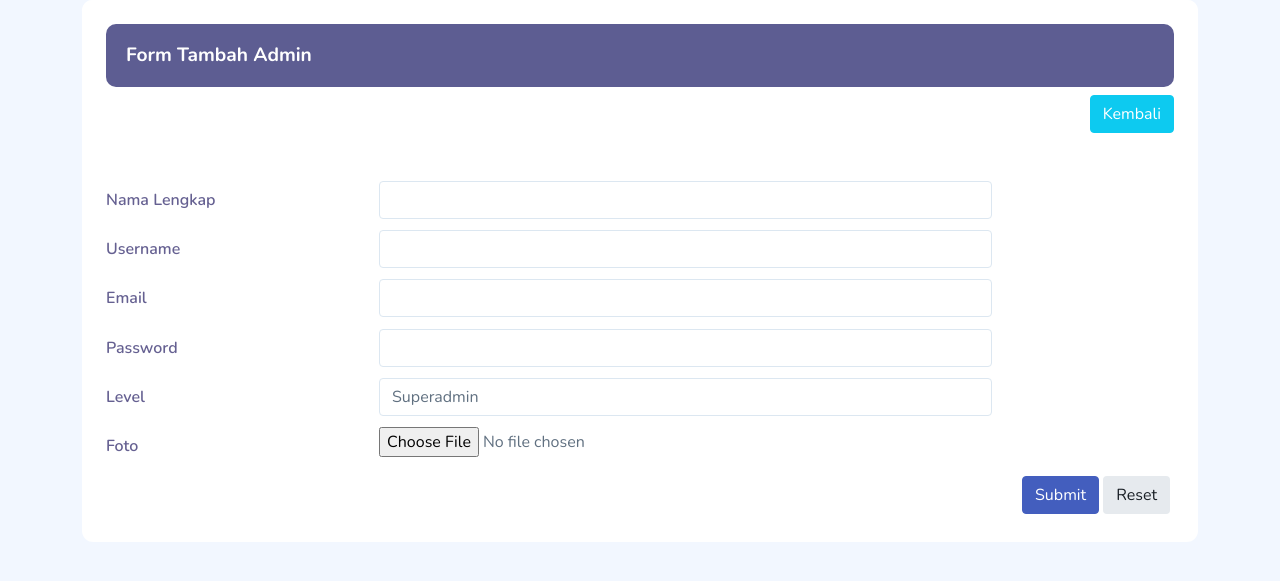
After one commit to dionriadi/web-koperasi, a PHP site: page /halaman/signin.php in a window 1280 px wide. The commit adds this page. Shown: the top 581 px of the page. Run offline with PHP 8.4, Linux system fonts and the light colour scheme.

```diff
--- /dev/null
+++ b/halaman/signin.php
@@ -0,0 +1,104 @@
+<!DOCTYPE html>
+<html lang="en">
+
+<head>
+<meta charset="UTF-8" />
+    <meta name="viewport" content="width=device-width, initial-scale=1.0" />
+    <title>Koperasi</title>
+
+    <link rel="preconnect" href="https://fonts.gstatic.com" />
+    <link href="https://fonts.googleapis.com/css2?family=Nunito:wght@300;400;600;700;800&display=swap" rel="stylesheet" />
+    <link rel="stylesheet" href="admin/assets/css/bootstrap.css" />
+
+    <link rel="stylesheet" href="admin/assets/vendors/iconly/bold.css" />
+
+    <link rel="stylesheet" href="admin/assets/vendors/perfect-scrollbar/perfect-scrollbar.css" />
+    <link rel="stylesheet" href="admin/assets/vendors/bootstrap-icons/bootstrap-icons.css" />
+    <link rel="stylesheet" href="admin/assets/css/app.css" />
+    <link rel="shortcut icon" href="admin/assets/images/favicon.svg" type="image/x-icon" />
+</head>
+<body>
+<div class="container">
+<div class="page-heading">
+
+          <!-- bagian isi -->
+          <section id="basic-vertical-layouts">
+            <div class="row match-height">
+              <div class="col-12">
+                <div class="card">
+                  <div class="card-header">
+                    <h5 class="card-title" style="color: white; background-color: rgb(93, 93, 146); padding: 20px; border-radius: 10px;">Form Tambah Admin</h5>
+                    <div class="col-12 d-flex justify-content-end">
+                      <a href="atur-admin" class="btn btn-info"><i class="fas fa-arrow-alt-circle-left"></i> Kembali</a>
+                    </div>
+                    <?php if((!empty($_GET['notif']))&&(!empty($_GET['jenis']))){?>
+                    <?php if($_GET['notif']=="kosong"){?>
+                        <div class="alert alert-danger mt-5">Maaf data <?php echo $_GET['jenis'];?> wajib di isi</div>
+                    <?php }?>
+                    <?php }?>
+                  </div>
+
+                  <div class="card-content">
+                    <form class="form form-vertical" action="konfirmasi-tambah-admin" method="post" enctype="multipart/form-data">
+                      <div class="card-body">
+                        <div class="form-group row">
+                          <label for="nama" class="col-sm-3 col-form-label">Nama Lengkap</label>
+                            <div class="col-sm-7">
+                              <input type="text" class="form-control" name="nama" id="nama" value="">
+                            </div>
+                        </div>
+                        <div class="form-group row">
+                          <label for="username" class="col-sm-3 col-form-label">Username</label>
+                            <div class="col-sm-7">
+                              <input type="text" class="form-control" name="username" id="username" value="">
+                            </div>
+                        </div>
+                        <div class="form-group row">
+                          <label for="email" class="col-sm-3 col-form-label">Email</label>
+                            <div class="col-sm-7">
+                              <input type="email" class="form-control" name="email" id="email" value="">
+                            </div>
+                        </div>
+                        <div class="form-group row">
+                          <label for="password" class="col-sm-3 col-form-label">Password</label>
+                            <div class="col-sm-7">
+                              <input type="password" class="form-control" name="password" id="password" value="">
+                            </div>
+                        </div>
+                        <div class="form-group row">
+                          <label for="level" class="col-sm-3 col-form-label">Level</label>
+                          <div class="col-sm-7">
+                            <select class="form-control" id="level" name="level">
+                              <option value="Superadmin">Superadmin</option>
+                              <option value="Admin">Admin</option>
+                            </select>
+                          </div>
+                        </div>
+                        <div class="form-group row">
+                          <label for="foto" class="col-sm-3 col-form-label">Foto </label>
+                          <div class="col-sm-7">
+                            <div class="custom-file">
+                              <input type="file" class="basic-filepond" name="foto" id="customFile">
+                            </div>
+                          </div>
+                        </div>
+                            <div class="col-12 d-flex justify-content-end">
+                              <button type="submit" class="btn btn-primary me-1 mb-1">Submit</button>
+                              <button type="reset" class="btn btn-light-secondary me-1 mb-1">Reset</button>
+                            </div>
+
+
+                    </div>
+                    </form>
+                  </div>
+                </div>
+              </div>
+            </div>
+          </section>
+          <!-- bagian isi -->
+        </div>
+        </div>
+</div>
+</div>
+        </body>
+        </html>
--- a/includes/sidebar.php
+++ b/includes/sidebar.php
@@ -19,7 +19,7 @@
 							<a class="nav-link" href="#about">Tentang Kami</a>
 						</li>
 						<li class="nav-item">
-							<a class="nav-link" href="#projects">Projects</a>
+							<a class="nav-link" href="index.php?halaman=masuk">Login</a>
 						</li>
 						<li class="nav-item">
 							<a class="nav-link" href="#testimonial">Pengumuman</a>
```
Also changed, not shown: halaman/login.php (added, +54 -0 lines), index.php (+14 -15 lines).
